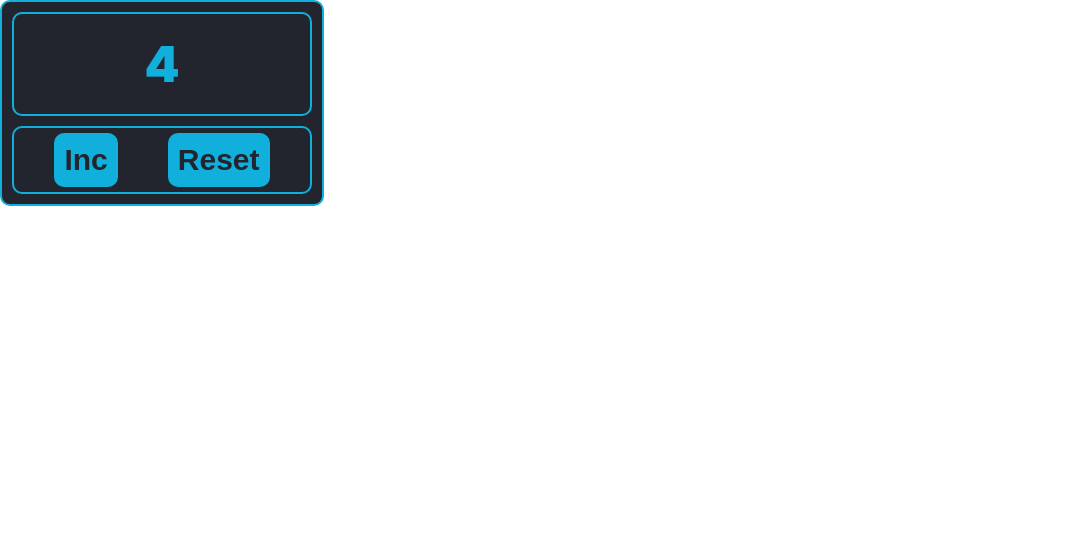
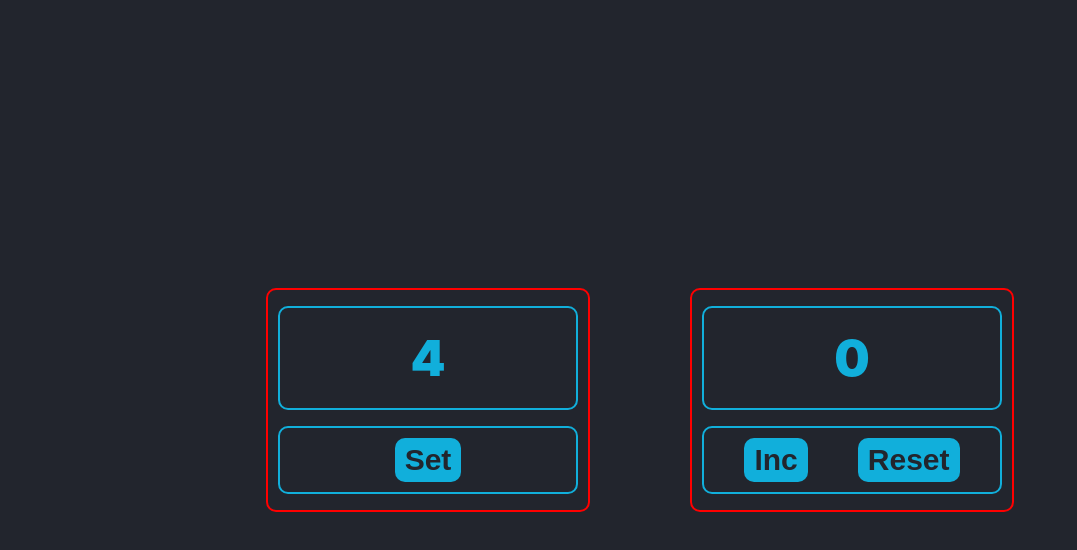
Before and after one commit to vovitolog/counter, a React (Create React App) app: page / in a window 1280 px wide. Shown: the top 550 px of the page, without its empty margins (0-1077 px from the left). Built offline with nearby package versions, Linux system fonts and the light colour scheme.

Commit message:
feat: add base functional with styles

```diff
--- a/src/App.css
+++ b/src/App.css
@@ -1,12 +1,30 @@
-/*.App {*/
-/*    text-align: center;*/
-/*}*/
+
+/*Сделать переменные!!!*/
+/*Сделать переменные!!!*/
+/*Сделать переменные!!!*/
+/*Сделать переменные!!!*/
+/*Сделать переменные!!!*/
+/*Сделать переменные!!!*/
+/*Сделать переменные!!!*/
+
+
+
+.App {
+    display: flex;
+    justify-content: center;
+    align-items: center;
+    gap: 100px;
+    /*margin: 0 auto;*/
+    background-color: #22252D;
+    height: 100vh;
+}
 
 .button-wrapper {
-    padding: 5px;
+    padding: 10px;
     display: flex;
     gap: 50px;
     border: 2px solid #11afdb;
+    /*border: 2px solid green;*/
     border-radius: 10px;
     justify-content: center;
     background-color: #22252D;
@@ -25,11 +43,14 @@
 
 .container-wrapper {
     width: 300px;
+    height: 200px;
     gap: 10px;
     display: flex;
     flex-direction: column;
+    justify-content: space-evenly;
     border-radius: 10px;
     background-color: #22252D;
     border: 2px solid #11afdb;
+    border: 2px solid red;
     padding: 10px;
 }
--- a/src/App.tsx
+++ b/src/App.tsx
@@ -2,6 +2,7 @@ import React, {useState} from 'react';
 import './App.css';
 import {TestCounter} from "./components/TestCounter";
 import {Button} from "./components/Button/Button";
+import classes from "./components/Button/Button.module.css";
 
 function App() {
     const [count, setCount] = useState(0);
@@ -12,18 +13,26 @@ function App() {
         setCount(0);
     }
 
-    const onClickHandler = (name: string) => {
-        console.log(name);
+    const onClickHandler = () => {
+        console.log('set');
     }
     return (
         <div className="App">
             <div className={'container-wrapper'}>
                 <div className={'number'}>4</div>
                 <div className={'button-wrapper'}>
-                    <Button name={'Inc'} handler={onClickHandler}></Button>
-                    <Button name={'Reset'} handler={onClickHandler}></Button>
+                    <Button name={'Set'} handler={onClickHandler} disabled={false}></Button>
                 </div>
             </div>
+            <div className={'container-wrapper'}>
+                <div className={'number'}>{count}</div>
+                <div className={'button-wrapper'}>
+                    <Button name={'Inc'} handler={incHandler} disabled={count === 5}></Button>
+                    <Button name={'Reset'} handler={resetHandler} disabled={false}></Button>
+                    {/*<button disabled={false} className={classes.button}>test</button>*/}
+                </div>
+            </div>
+
             {/*<TestCounter/>*/}
 
             {/*<div>*/}
--- a/src/components/Button/Button.module.css
+++ b/src/components/Button/Button.module.css
@@ -1,10 +1,14 @@
 .button {
     color: #22252D;
     background-color: #11afdb;
-    padding: 10px;
+    padding: 5px 10px;
     font-size: 30px;
     font-weight: 900;
     border: none;
     border-radius: 10px;
     cursor: pointer;
 }
+
+.button:disabled {
+    opacity: 0.5;
+}
--- a/src/components/Button/Button.tsx
+++ b/src/components/Button/Button.tsx
@@ -3,11 +3,12 @@ import styles from "./Button.module.css"
 
 type ButtonPropsType = {
     name: string
-    handler: (name: string) => void
+    disabled: boolean
+    handler: () => void
 }
 
-export const Button: React.FC<ButtonPropsType> = ({name, handler}) => {
+export const Button: React.FC<ButtonPropsType> = ({name, handler, disabled}) => {
     return (
-        <button onClick={() => handler(name)} className={styles.button}>{name} </button>
+        <button onClick={handler} className={styles.button} disabled={disabled}>{name}</button>
     )
 }
```
